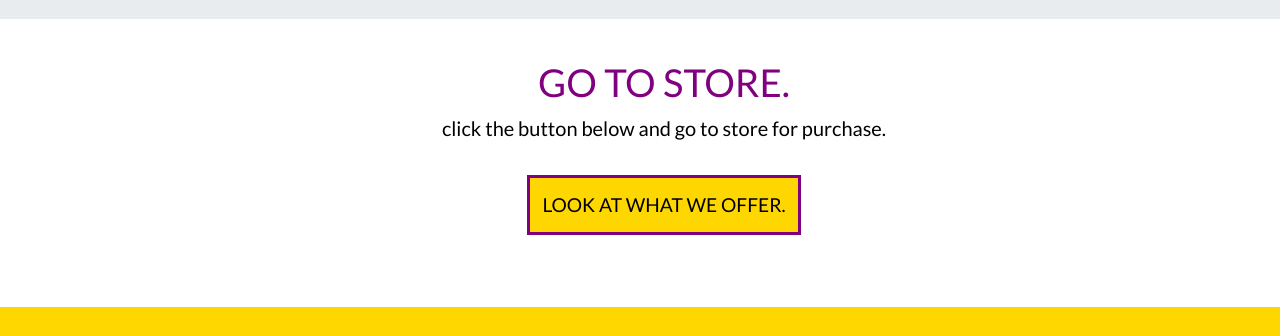
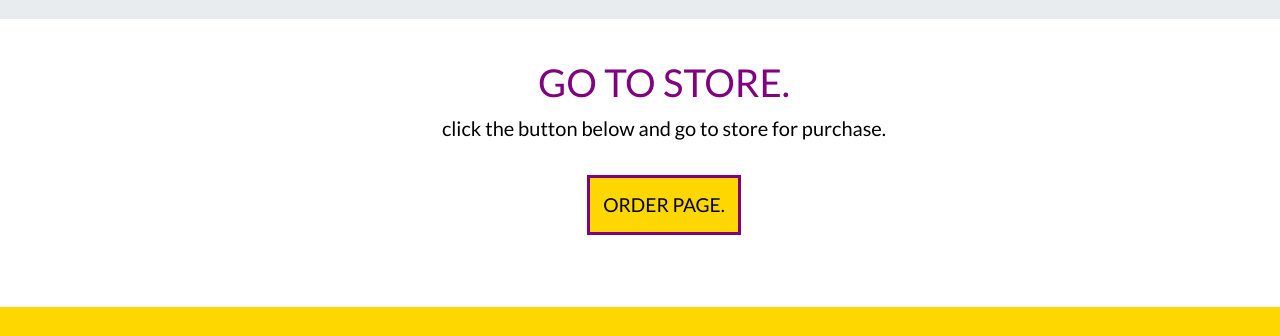
Before and after one commit to RYAN2540/PizzaPalace, a plain HTML site: page index.html in a window 1280 px wide. Shown: the part 1589-1925 px from the top of the page. Drawn offline with nearby package versions, Linux system fonts and the light colour scheme; a script that the page names is missing.

Commit message:
orderpage

```diff
--- a/index.html
+++ b/index.html
@@ -112,7 +112,7 @@
 	<div class="col-12 narrow text-center">
 		<h1>GO TO STORE.</h1>
 		<p class="lead">click the button below and go to store for purchase.</p>
-		<a class="btn btn-secondary btn-md" href="order.html">Look at what we offer.</a>
+		<a class="btn btn-secondary btn-md" href="order.html">ORDER PAGE.</a>
 	</div>
 </div>
 <!--- End Order Section -->
```
